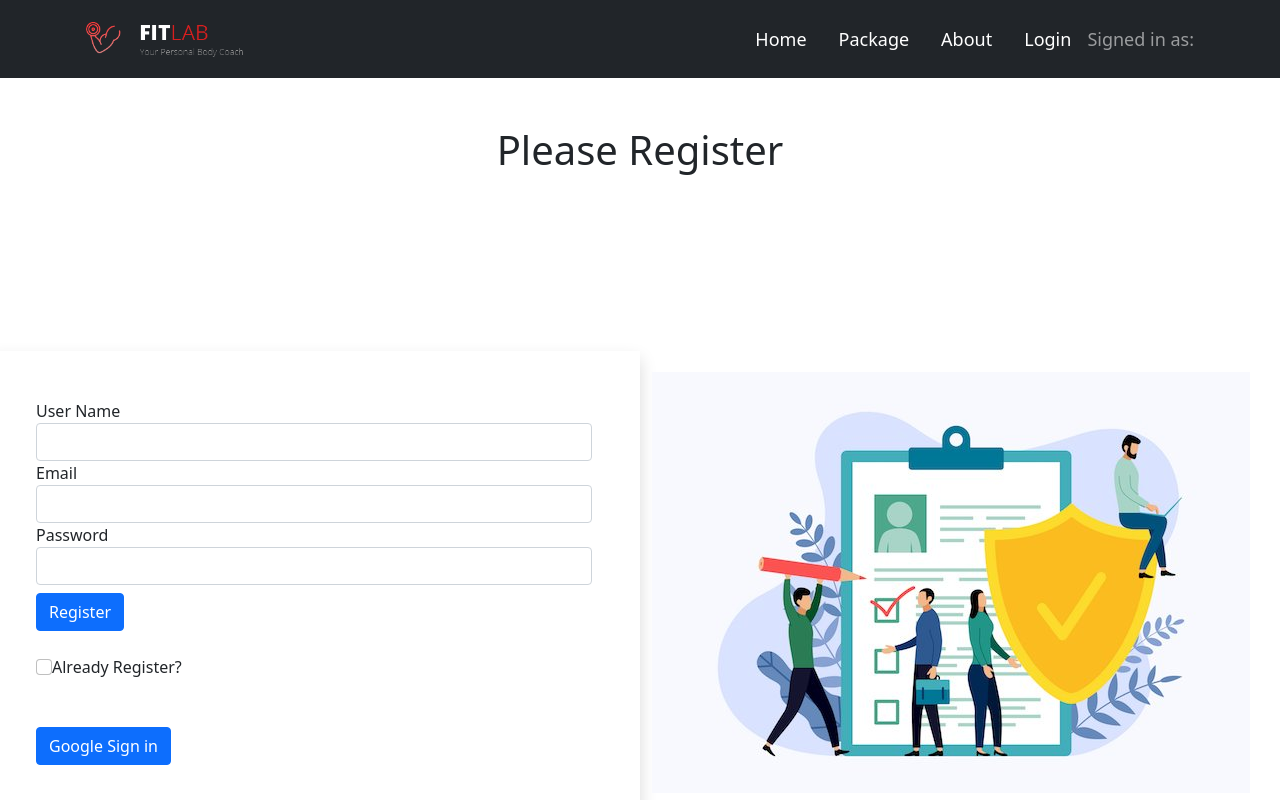
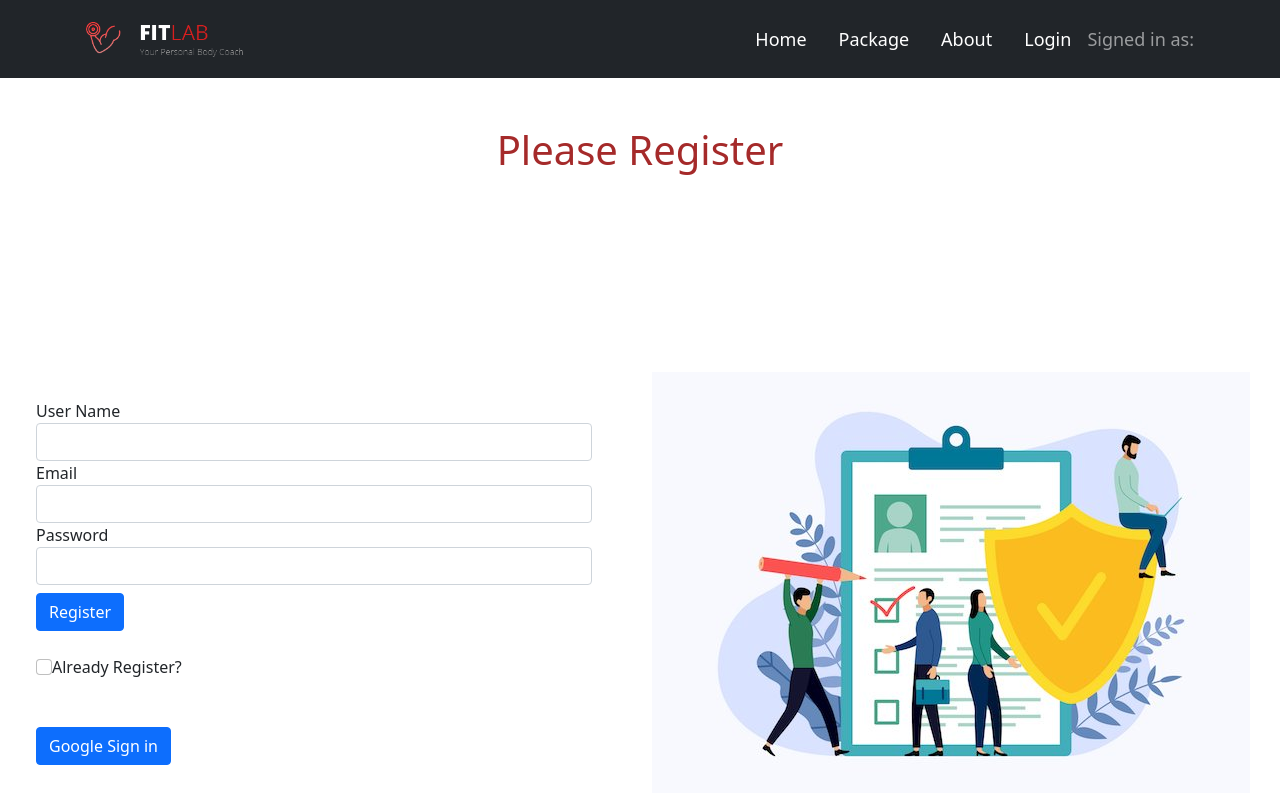
Before and after one commit to musasazib/fit-lab, a React (Create React App) app: page /register in a window 1280 px wide. Shown: the top 800 px of the page. Built offline with nearby package versions, Linux system fonts and the light colour scheme; no server answers.

Commit message:
Register done

```diff
--- /dev/null
+++ b/src/components/Login/Register/Register.css
@@ -0,0 +1,6 @@
+.register-style:hover{
+    box-shadow: 2px 2px 10px gray;
+}
+.register-title{
+    color: brown;
+}
--- a/src/components/Login/Register/Register.js
+++ b/src/components/Login/Register/Register.js
@@ -1,3 +1,4 @@
+import './Register.css';
 import { Link } from 'react-router-dom';
 import useAuth from '../../../hooks/useAuth';
 import Footer from '../../Shared/Footer/Footer';
@@ -20,9 +21,9 @@ const Register = () => {
 
     return (
         <div className="regis">
-            <h1 className="text-center pt-5">Please Register</h1>
+            <h1 className="text-center pt-5 register-title">Please Register</h1>
             <div className="row align-items-center" style={{ height: "100vh" }}>
-                <div className="col-md-6 col-12 shadow p-5 container">
+                <div className="col-md-6 col-12 register-style p-5 container">
                     <form onSubmit={handleRegister}>
                         <div className="form-group">
                             <label htmlFor="">User Name</label>
```
